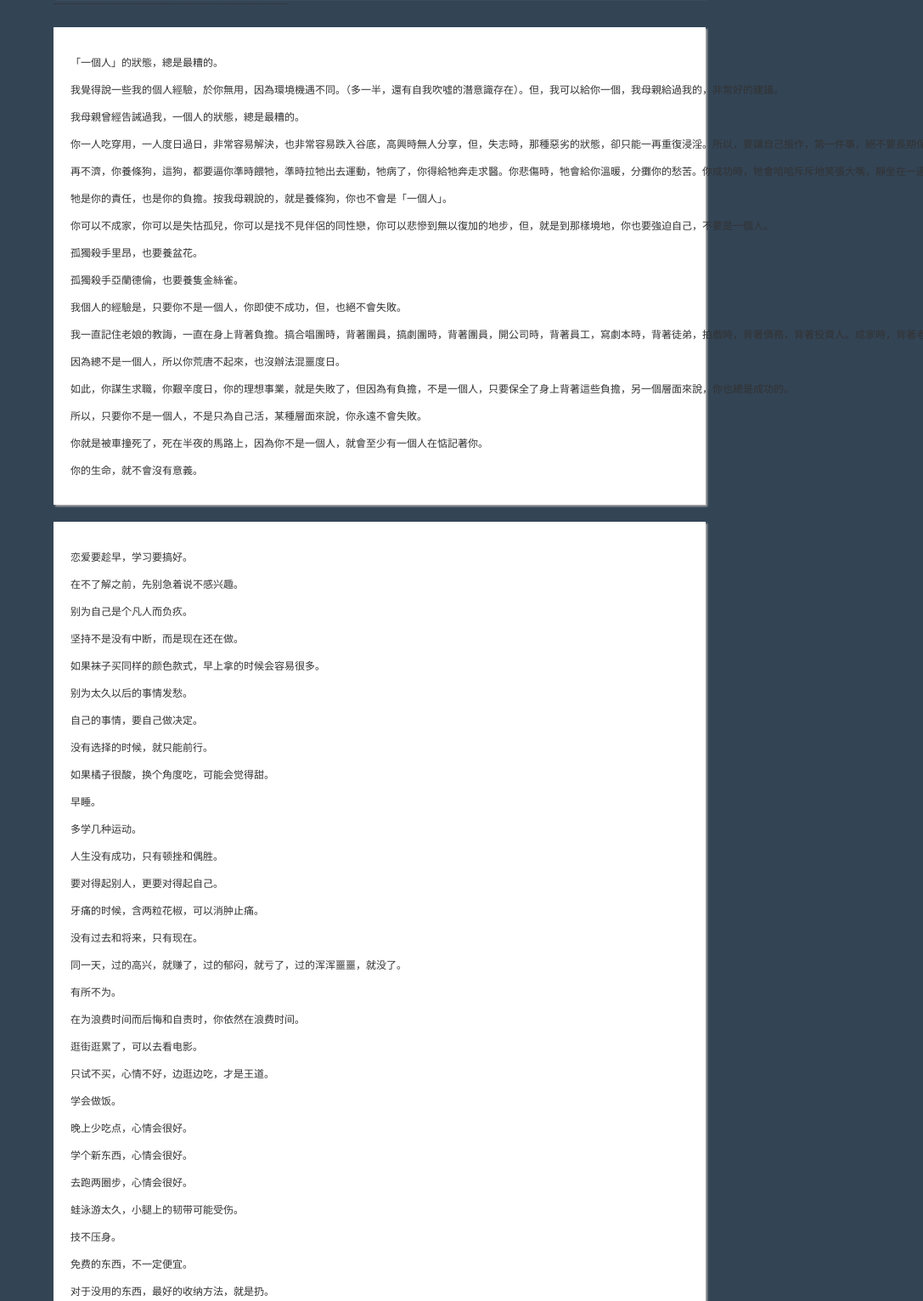
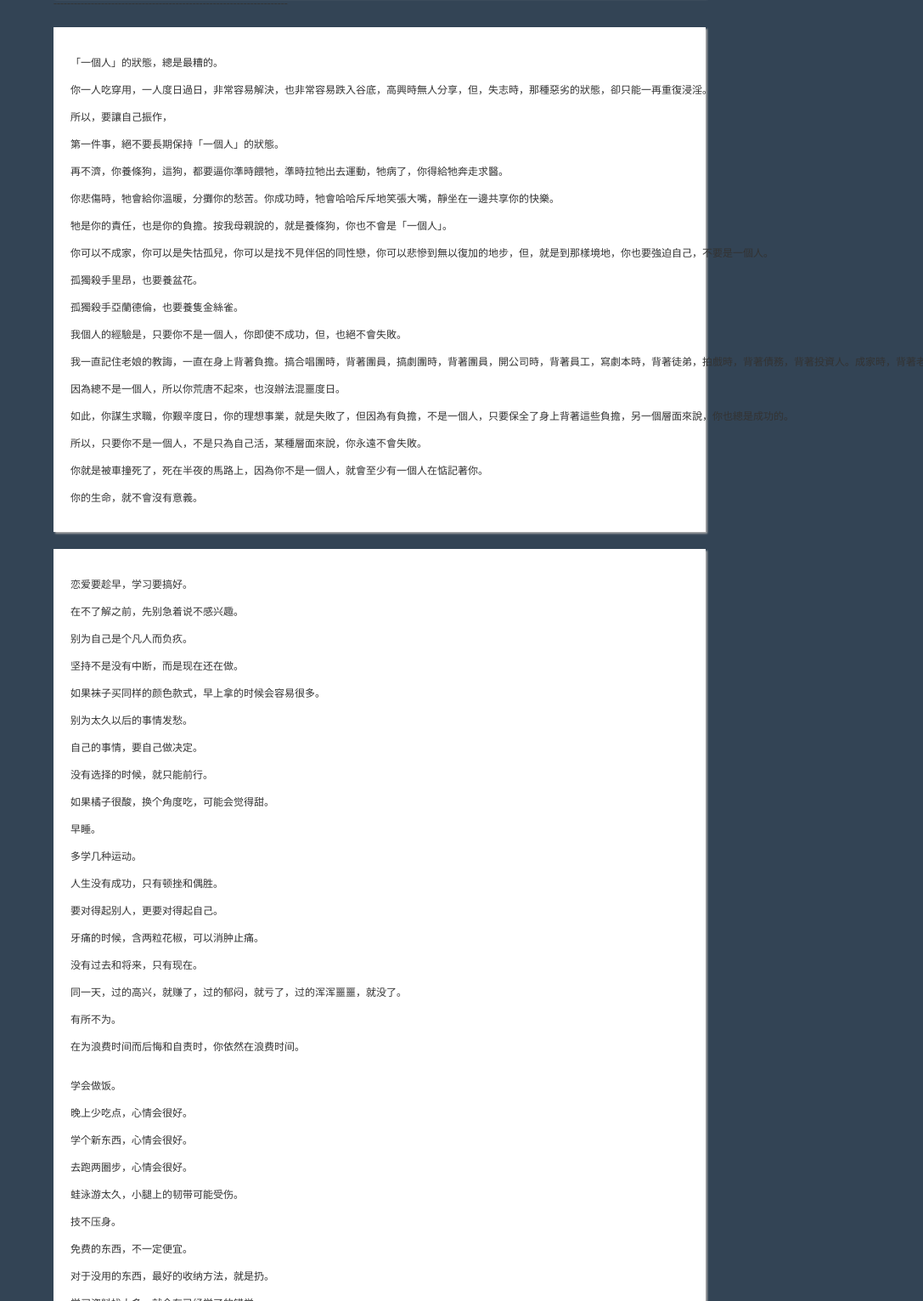
Before and after one commit to chasersir/chasersir.github.io, a plain HTML site: page extract.html in a window 1280 px wide. Shown: the part 1489-3020 px from the top of the page at 85% size, without its empty margins (193-1280 px from the left). Drawn offline with Linux system fonts and the light colour scheme.

Commit message:
Update extract.html

```diff
--- a/extract.html
+++ b/extract.html
@@ -112,13 +112,15 @@
 <pre>
 「一個人」的狀態，總是最糟的。
 
-我覺得說一些我的個人經驗，於你無用，因為環境機遇不同。（多一半，還有自我吹噓的潛意識存在）。但，我可以給你一個，我母親給過我的，非常好的建議。
+你一人吃穿用，一人度日過日，非常容易解決，也非常容易跌入谷底，高興時無人分享，但，失志時，那種惡劣的狀態，卻只能一再重復浸淫。
 
-我母親曾經告誡過我，一個人的狀態，總是最糟的。
+所以，要讓自己振作，
 
-你一人吃穿用，一人度日過日，非常容易解決，也非常容易跌入谷底，高興時無人分享，但，失志時，那種惡劣的狀態，卻只能一再重復浸淫。所以，要讓自己振作，第一件事，絕不要長期保持「一個人」的狀態。
+第一件事，絕不要長期保持「一個人」的狀態。
 
-再不濟，你養條狗，這狗，都要逼你準時餵牠，準時拉牠出去運動，牠病了，你得給牠奔走求醫。你悲傷時，牠會給你溫暖，分攤你的愁苦。你成功時，牠會哈哈斥斥地笑張大嘴，靜坐在一邊共享你的快樂。
+再不濟，你養條狗，這狗，都要逼你準時餵牠，準時拉牠出去運動，牠病了，你得給牠奔走求醫。
+
+你悲傷時，牠會給你溫暖，分攤你的愁苦。你成功時，牠會哈哈斥斥地笑張大嘴，靜坐在一邊共享你的快樂。
 
 牠是你的責任，也是你的負擔。按我母親說的，就是養條狗，你也不會是「一個人」。
 
@@ -181,9 +183,6 @@
 
 在为浪费时间而后悔和自责时，你依然在浪费时间。
 
-逛街逛累了，可以去看电影。
-
-只试不买，心情不好，边逛边吃，才是王道。
 
 学会做饭。
 
@@ -203,12 +202,6 @@
 
 学习资料找太多，就会有已经学了的错觉。
 
-运动装备买太好，就会有已经瘦了的错觉。
-
-如果吃点油腻的东西，就会拉肚子，可能减肥会有帮助。
-
-减肥的时候，要假设所有人都不想你成功，所有人都想破坏你的计划，包括爹妈。
-
 面试是低成本，高回报的事。
 
 低成本的事情谈不上失败，只有成功或不成功。
```
